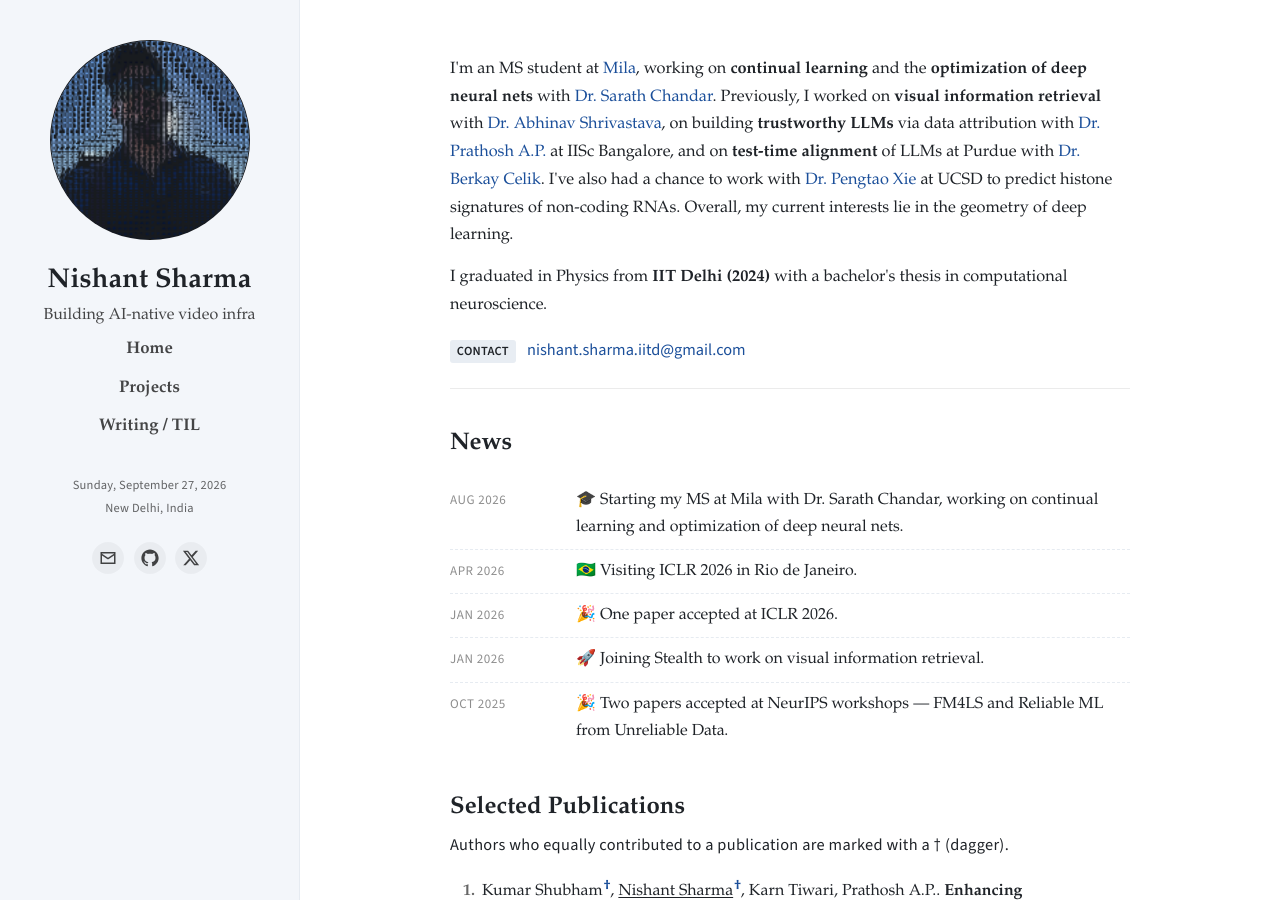
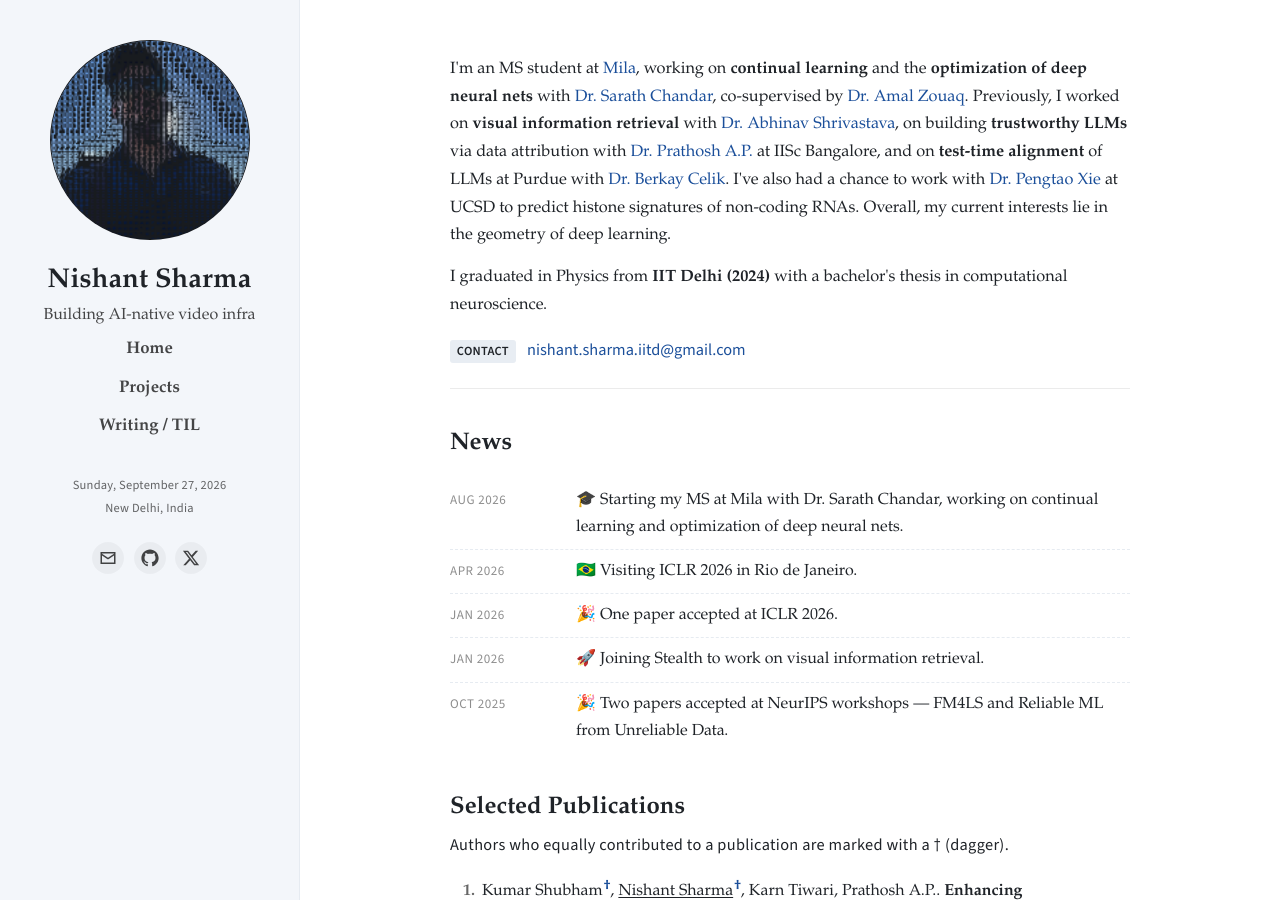
Before and after one commit to sevendaystoglory/sevendaystoglory.github.io, a Jekyll site: the page built from index.md, in a window 1280 px wide and 900 px high. Built offline with Jekyll 4.4.1, drawn with Linux system fonts in a browser that asks for light colours.

Commit message:
content: add Dr. Amal Zouaq as co-supervisor in intro
Notes in the homepage intro that the Mila MS is co-supervised by Dr. Amal Zouaq.
Links to her Google Scholar profile, as the Chandar lab page does.

```diff
--- a/index.md
+++ b/index.md
@@ -8,7 +8,7 @@ title: Home
     I'm an MS student at <a href="https://mila.quebec/">Mila</a>, working on
     <strong>continual learning</strong> and the <strong>optimization of deep
     neural nets</strong> with <a href="https://sarathchandar.in/">Dr. Sarath
-    Chandar</a>. Previously, I worked on <strong>visual information
+    Chandar</a>, co-supervised by <a href="https://scholar.google.ca/citations?hl=en&user=lqDGv9YAAAAJ">Dr. Amal Zouaq</a>. Previously, I worked on <strong>visual information
     retrieval</strong> with <a href="https://abhinavsh.info/">Dr. Abhinav
     Shrivastava</a>, on building <strong>trustworthy LLMs</strong> via data
     attribution with <a href="https://sites.google.com/view/prathosh/home">Dr. Prathosh A.P.</a>
```
